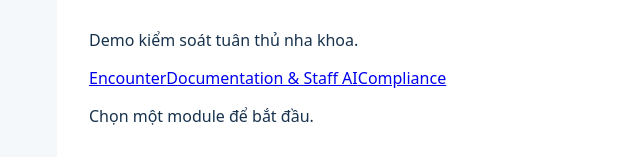
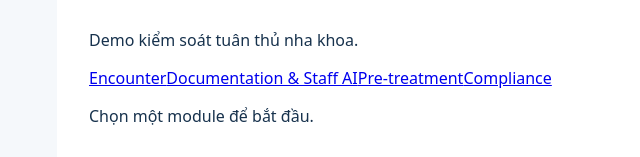
Before and after one commit to tbmdemi/EnterEngineering, a React (Vite) app in the folder frontend/: page / in a window 1280 px wide. Shown: the part 153-310 px from the top of the page, without its empty margins (39-679 px from the left). Built offline with nearby package versions, Linux system fonts and the light colour scheme.

Commit message:
chore: wire pre-treatment module

```diff
--- a/frontend/src/routes.js
+++ b/frontend/src/routes.js
@@ -2,5 +2,6 @@
 import { route as complianceRoute } from "./features/compliance";
 import { route as documentationAiRoute } from "./features/documentation-ai";
 import { route as encounterRoute } from "./features/encounter";
+import { route as preTreatmentRoute } from "./features/pre-treatment";
 
-export const featureRoutes = [encounterRoute, documentationAiRoute, complianceRoute];
+export const featureRoutes = [encounterRoute, documentationAiRoute, preTreatmentRoute, complianceRoute];
```
Also changed, not shown: 1 other file (tests, documents, lock files or other folders).
